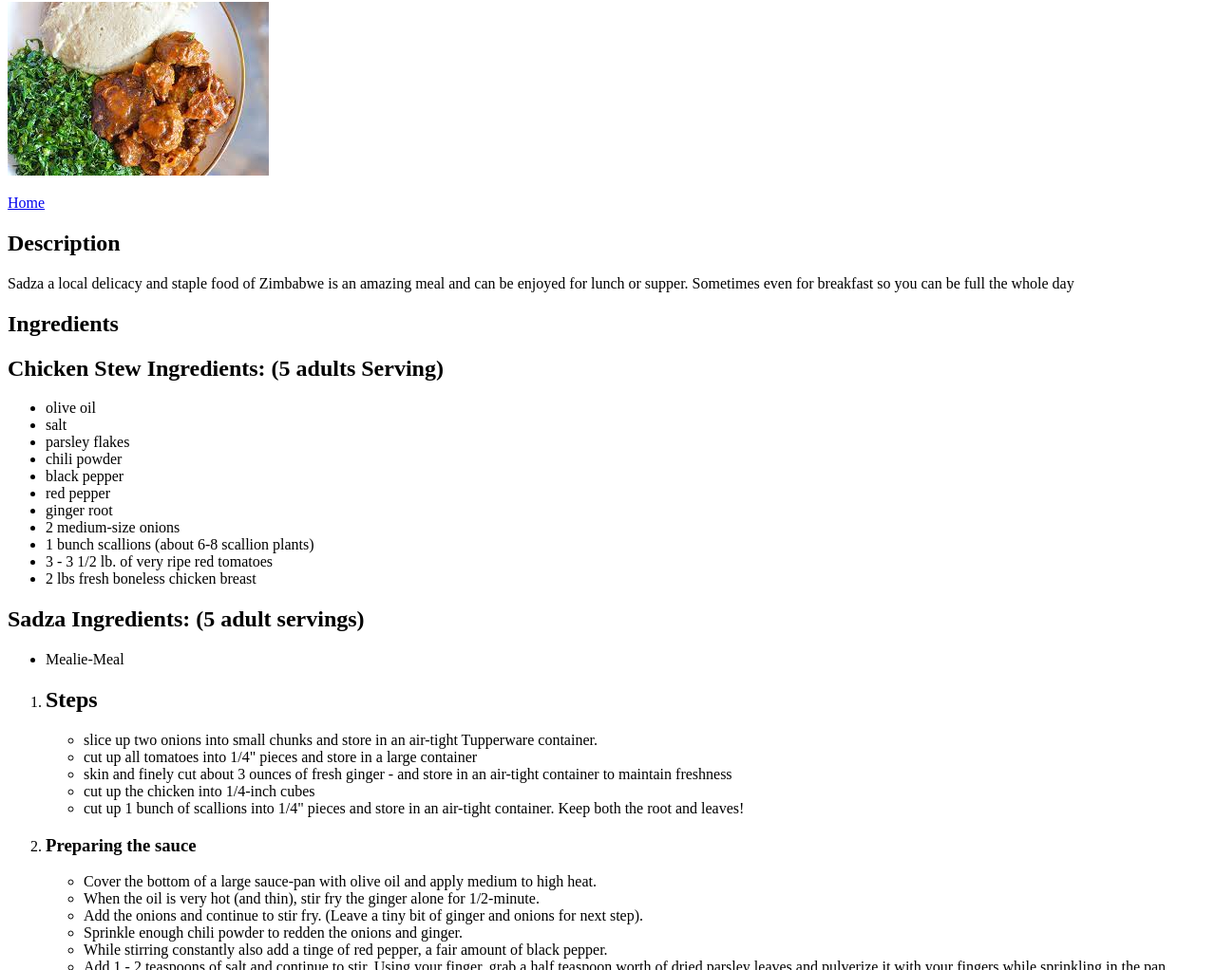
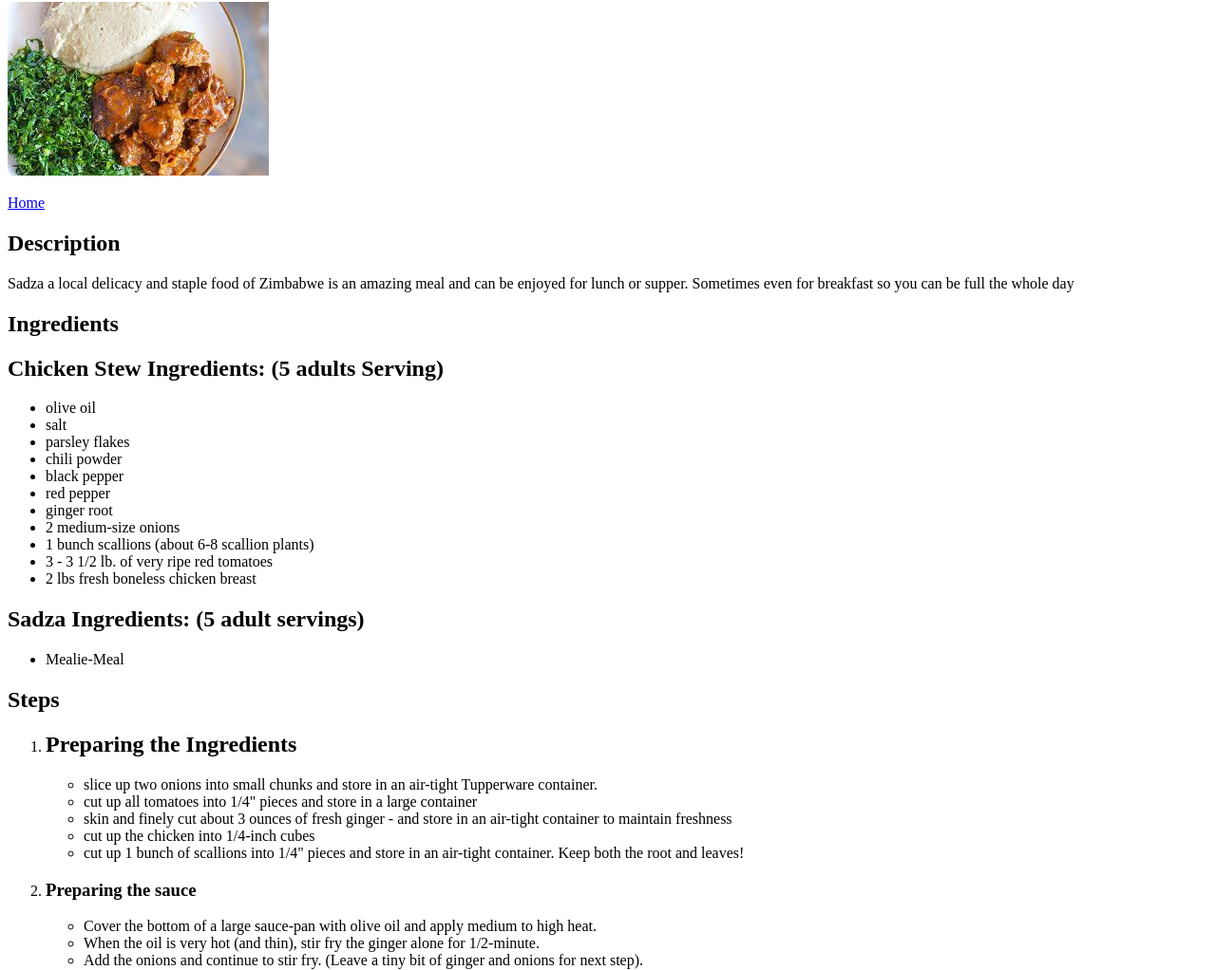
Before and after one commit to Clearcoat101/odin-recipes, a plain HTML site: page recipes/sadza.html in a window 1280 px wide. Shown: the part 78-1100 px from the top of the page at 95% size. Drawn offline with Linux system fonts and the light colour scheme.

Commit message:
fixed Steps being in the ordered list and appearing numbered

```diff
--- a/recipes/sadza.html
+++ b/recipes/sadza.html
@@ -35,9 +35,9 @@
 
 
 
-
+    <h2>Steps</h2>
     <ol>
-    <li><h2>Steps</h2></li>
+    <li><h2>Preparing the Ingredients</h2></li>
     <ul>
         <li>slice up two onions into small chunks and store in an air-tight Tupperware container.</li>
         <li>cut up all tomatoes into 1/4" pieces and store in a large container</li>
```
